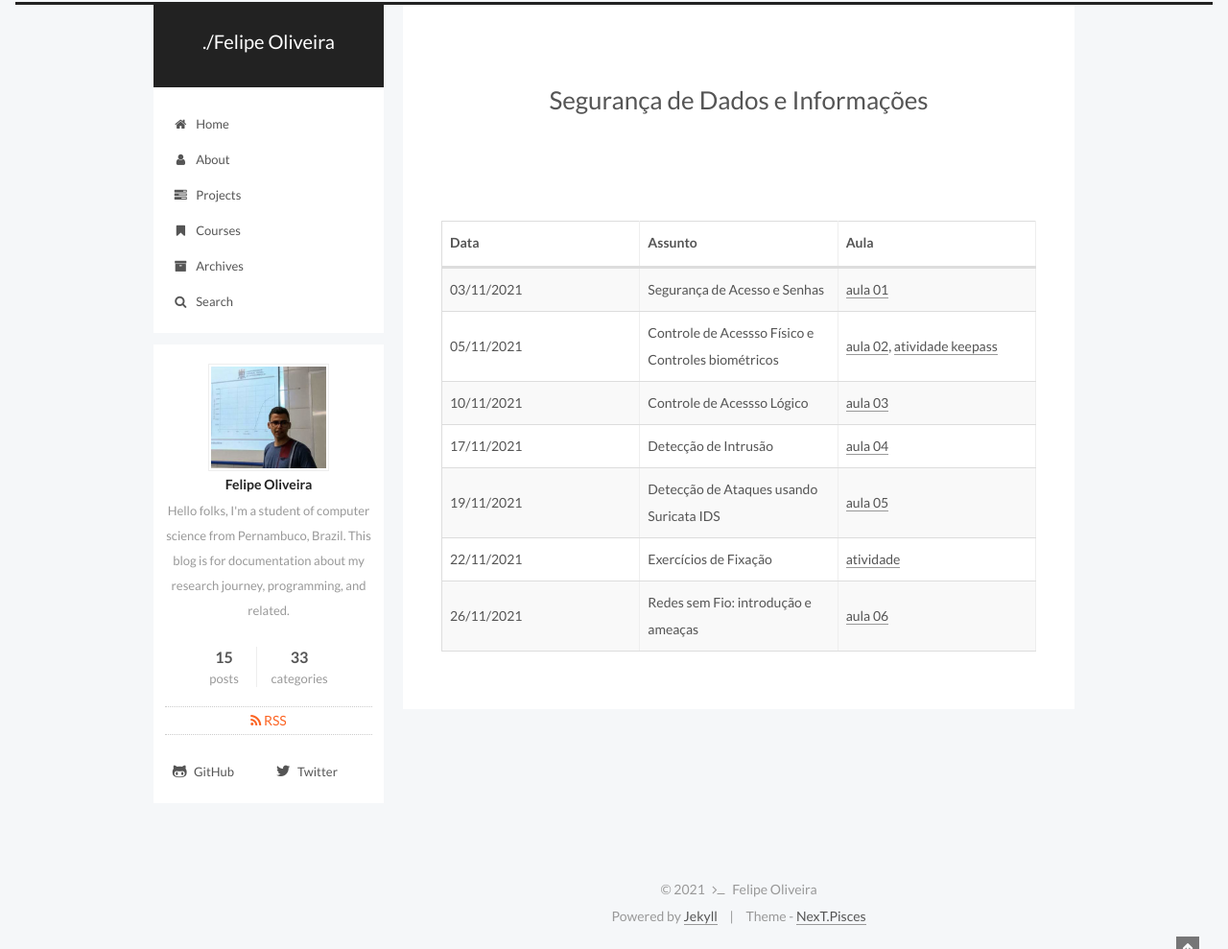
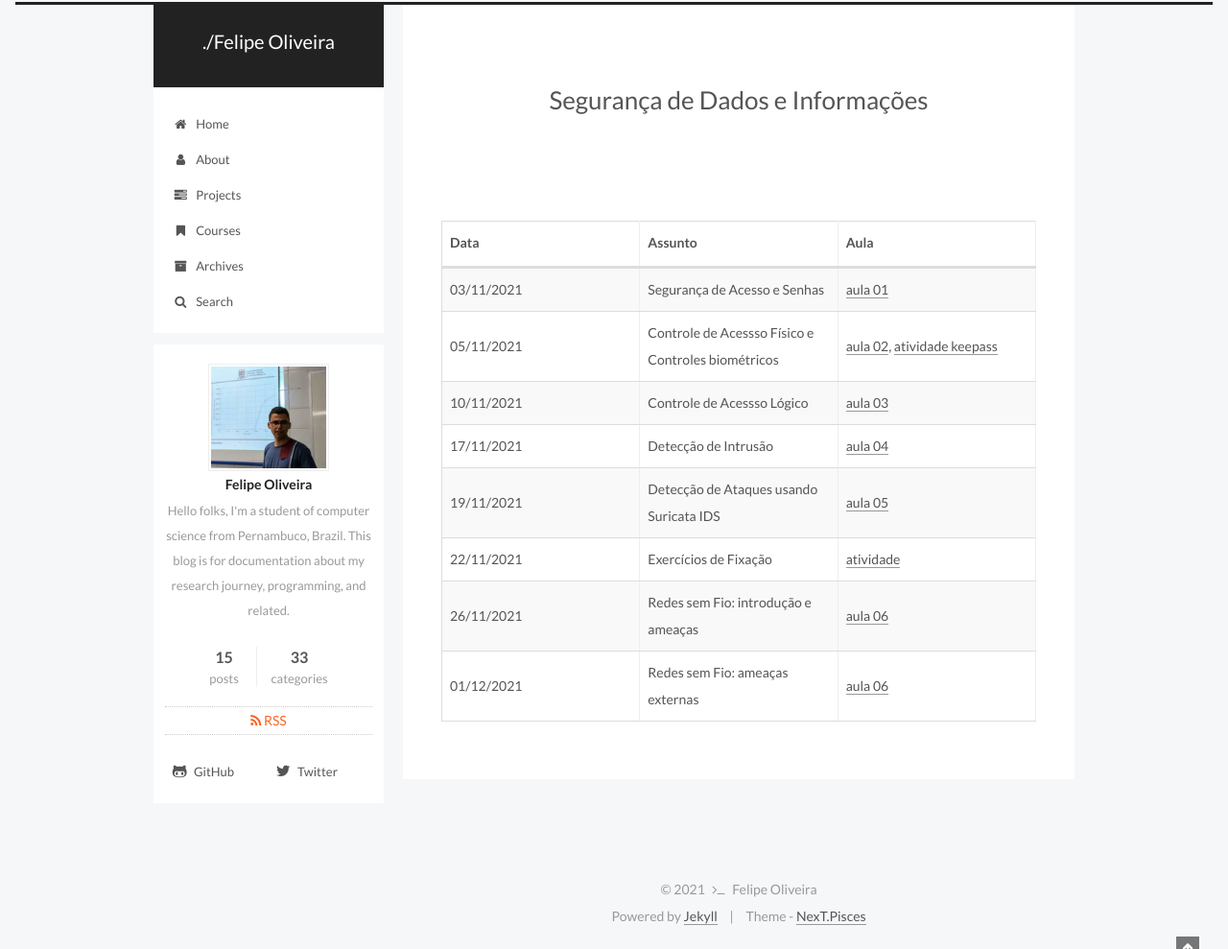
Before and after one commit to fdoliv/fdoliv.github.io, a Jekyll site: the page built from courses/sdi/index.md, in a window 1280 px wide. Shown: the whole page at 96% size. Built offline with Jekyll 4.4.1, drawn with Linux system fonts in a browser that asks for light colours.

Commit message:
Aula 07 sdi

```diff
--- a/courses/sdi/index.md
+++ b/courses/sdi/index.md
@@ -20,3 +20,4 @@ comments: false
 | 19/11/2021 | Detecção de Ataques usando Suricata IDS | [aula 05](https://fdoprof.com/tutorial/2021/11/19/suricata/){:target="_blank"} |
 | 22/11/2021 | Exercícios de Fixação | [atividade]({{ site.url }}/assets/arquivos/sdi/exercicio.pdf){:target="_blank"} |
 | 26/11/2021 | Redes sem Fio: introdução e ameaças | [aula 06]({{ site.url }}/assets/arquivos/sdi/aula06.pdf){:target="_blank"} |
+| 01/12/2021 | Redes sem Fio: ameaças externas | [aula 06]({{ site.url }}/assets/arquivos/sdi/aula07.pdf){:target="_blank"} |
```
Also changed, not shown: 1 other file.
